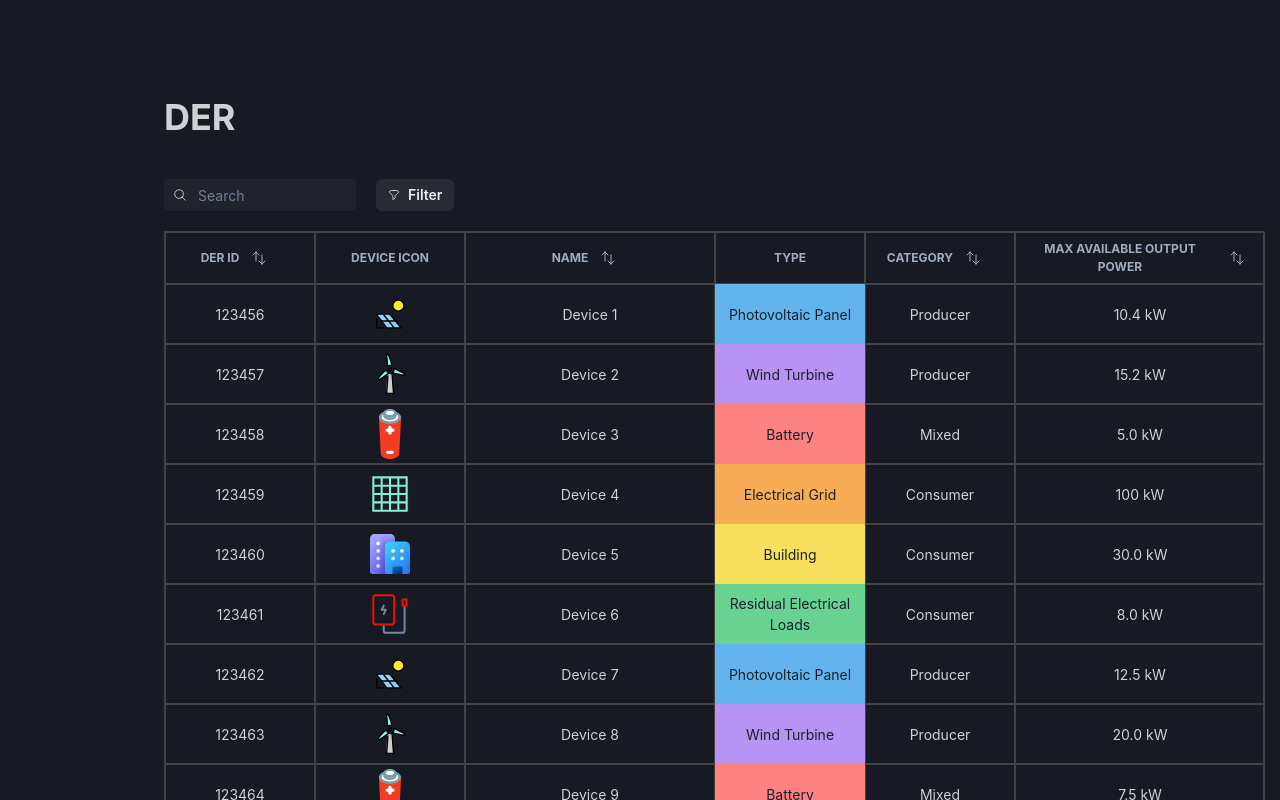
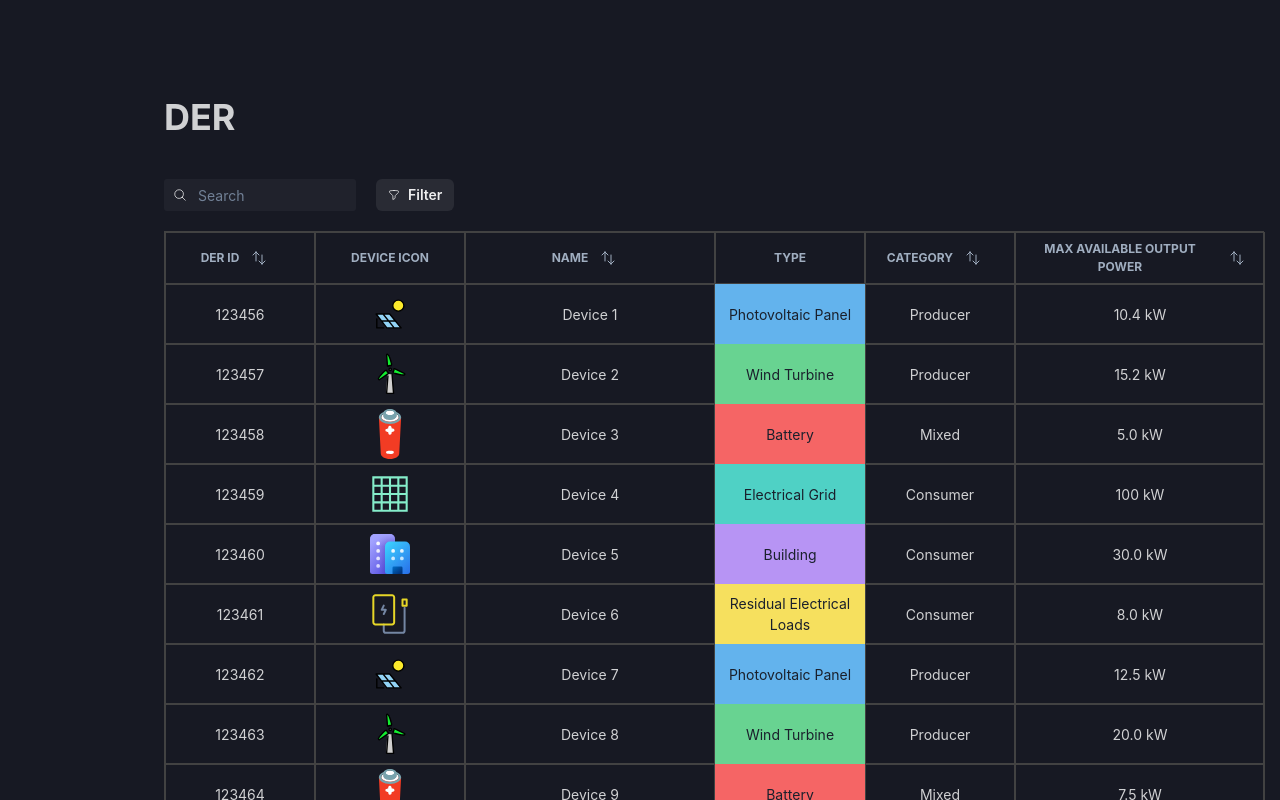
Before and after one commit to jovan-vukic/schneider-project, a React (Vite) app in the folder client/: page / in a window 1280 px wide. Shown: the top 800 px of the page. Built offline with nearby package versions, Linux system fonts and the light colour scheme.

Commit message:
Adjust color scheme

```diff
--- a/client/src/components/icons/devices/ResidualLoadsIcon.jsx
+++ b/client/src/components/icons/devices/ResidualLoadsIcon.jsx
@@ -12,7 +12,7 @@ const ResidualLoadsIcon = (props) => (
         d="m18.75 25l2.083-4.167h-4.166l2.083-4.166m0 18.75v6.25a2.083 2.083 0 0 0 2.083 2.083H37.5a2.083 2.083 0 0 0 2.083-2.083V18.75"
       />
       <path
-        stroke="#ed0e0e"
+        stroke="#e6d627"
         d="M29.167 33.333v-25a2.083 2.083 0 0 0-2.084-2.083H10.417a2.083 2.083 0 0 0-2.084 2.083v25a2.083 2.083 0 0 0 2.084 2.084h16.666a2.083 2.083 0 0 0 2.084-2.084m12.5-22.916H37.5v6.25h4.167z"
       />
     </g>
--- a/client/src/components/icons/devices/WindTurbineIcon.jsx
+++ b/client/src/components/icons/devices/WindTurbineIcon.jsx
@@ -12,12 +12,12 @@ const WindTurbineIcon = (props) => (
       d="M36.096 36.372c-1.407.071-2.584-.875-3.727-1.675L30.28 63.96h10.832l-2.19-28.464a5 5 0 0 1-2.826.875"
     />
     <path
-      fill="#92f5e6"
+      fill="#13ed30"
       d="M32.367 24.438a.5.5 0 0 0 .05.182a.84.84 0 0 0 .514.365a4.8 4.8 0 0 1 4.512-.948a3.15 3.15 0 0 0 .804-1.887a6.3 6.3 0 0 0-.317-2.024a86 86 0 0 0-2.874-8.928a11.6 11.6 0 0 0-1.267-2.527a2.44 2.44 0 0 0-1.257-1.018a1.11 1.11 0 0 0-1.355.622a1.7 1.7 0 0 0-.028.62z"
     />
     <circle cx="35.946" cy="28.946" r="1.353" fill="#d0cfce" />
     <path
-      fill="#92f5e6"
+      fill="#13ed30"
       d="M34.025 35.144a.5.5 0 0 0 .133-.134a.84.84 0 0 0 .059-.628a4.8 4.8 0 0 1-3.077-3.434a3.15 3.15 0 0 0-2.036.248a6.3 6.3 0 0 0-1.595 1.286a86 86 0 0 0-6.294 6.953a11.6 11.6 0 0 0-1.555 2.36a2.44 2.44 0 0 0-.253 1.598c.124.557.65.93 1.216.863c.2-.06.387-.157.552-.286zm8.443-6.789a.5.5 0 0 0-.183-.048a.84.84 0 0 0-.573.263a4.8 4.8 0 0 1-1.435 4.38c.216.67.65 1.247 1.232 1.64a6.3 6.3 0 0 0 1.912.739a86 86 0 0 0 9.168 1.974c.93.17 1.878.227 2.822.167a2.44 2.44 0 0 0 1.51-.58c.42-.386.48-1.027.139-1.484a1.7 1.7 0 0 0-.523-.335q-7.035-3.36-14.07-6.716"
     />
     <g
--- a/client/src/data.js
+++ b/client/src/data.js
@@ -11,18 +11,18 @@ const TYPE_PHOTOVOLTAIC_PANEL = {
   name: "Photovoltaic Panel",
   color: "blue.300",
 };
-const TYPE_WIND_TURBINE = { id: 2, name: "Wind Turbine", color: "purple.300" };
-const TYPE_BATTERY = { id: 3, name: "Battery", color: "red.300" };
+const TYPE_WIND_TURBINE = { id: 2, name: "Wind Turbine", color: "green.300" };
+const TYPE_BATTERY = { id: 3, name: "Battery", color: "red.400" };
 const TYPE_ELECTRICAL_GRID = {
   id: 4,
   name: "Electrical Grid",
-  color: "orange.300",
+  color: "teal.300",
 };
-const TYPE_BUILDING = { id: 5, name: "Building", color: "yellow.300" };
+const TYPE_BUILDING = { id: 5, name: "Building", color: "purple.300" };
 const TYPE_RESIDUAL_ELECTRICAL_LOADS = {
   id: 6,
   name: "Residual Electrical Loads",
-  color: "green.300",
+  color: "yellow.300",
 };
 export const TYPES = [
   TYPE_PHOTOVOLTAIC_PANEL,
```
